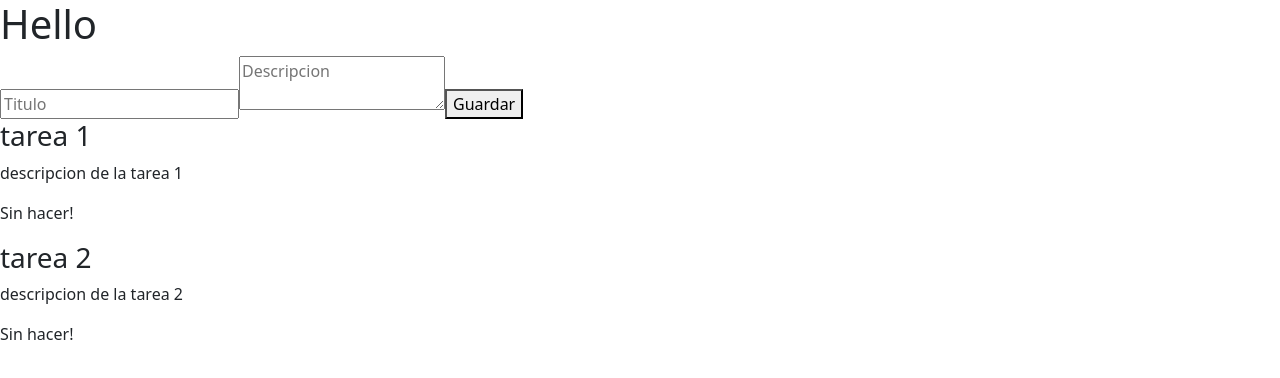
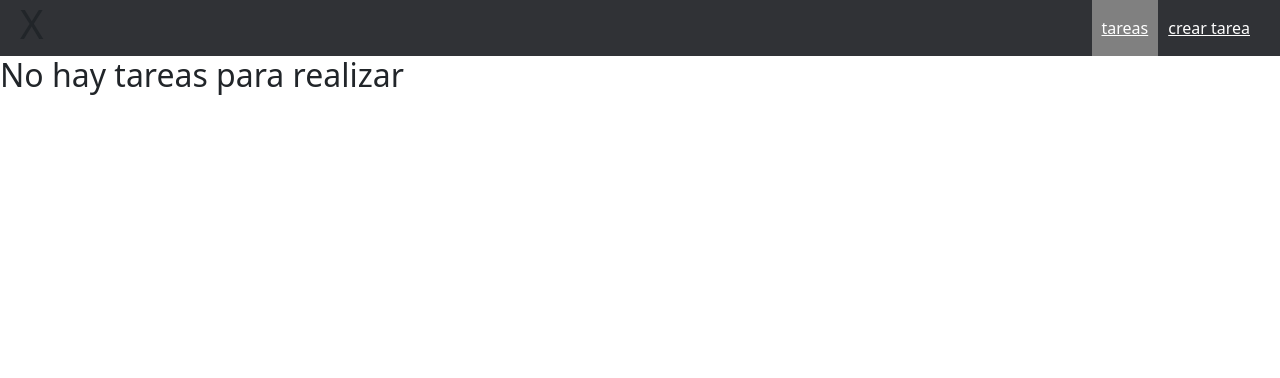
Before and after one commit to Loromhir/AppTaskReactRedux, a React (Create React App) app: page / in a window 1280 px wide. Shown: the top 378 px of the page. Built offline with nearby package versions, Linux system fonts and the light colour scheme.

Commit message:
realizado de componentes para el proyecto

```diff
--- a/src/App.js
+++ b/src/App.js
@@ -2,16 +2,20 @@ import React from 'react';
 import './styles/App.css';
 import '../node_modules/bootstrap/dist/css/bootstrap.min.css'
 import TaskForm from './components/TaskForm';
-import { TaskList } from './components/TaskList';
+import  TaskList  from './components/TaskList';
+import { Route } from "react-router-dom";
+import NavBar from './components/Nav';
+
 function App() {
 
 
   return (
-  <>
-  <h1>Hello</h1>
-  <TaskForm/>
-  <TaskList/>
-  </>
+    <React.Fragment>
+        <Route  component={NavBar}/>
+        <Route exact path='/create' component={TaskForm}/>
+        <Route exact path='/' component={TaskList}/>
+
+    </React.Fragment>
 
   );
 }
--- /dev/null
+++ b/src/components/Nav.jsx
@@ -0,0 +1,22 @@
+import React from 'react';
+import { NavLink } from 'react-router-dom';
+
+import '../styles/Nav.css';
+
+export default function NavBar() {
+    return (
+        <header className="navbar">
+            <div>
+                <h1 width="30" height="30" className="d-inline-block align-top" alt="" >X</h1>
+            </div>
+            <nav>
+                <ul className="list">
+                    <li className="list-item">
+                        <NavLink exact to="/" >tareas</NavLink>
+                        <NavLink to="/create" >crear tarea</NavLink>
+                    </li>
+                </ul>
+            </nav>
+        </header>
+    )
+}
--- a/src/components/TaskForm.jsx
+++ b/src/components/TaskForm.jsx
@@ -1,5 +1,5 @@
 import React, { useState } from 'react'
-import { useDispatch } from 'react-redux'
+import { useDispatch} from 'react-redux'
 import {add} from '../redux/actions/actions'
 const TaskForm = () => {
 
@@ -15,15 +15,15 @@ const TaskForm = () => {
 const handleChange= (e)=>{
         setTask(
            { ...task,
-            [e.target.name]: e.target.value}
+            [e.target.name]: e.target.value,
+             id: task.id + 1}
         )
 }
 
+
 const handleSubmit = (e)=>{
     e.preventDefault();
-    console.log(e, task)
     dispatch(add(task))
-    task.id = task.id + 1
 }
 
   return (
--- a/src/components/TaskList.jsx
+++ b/src/components/TaskList.jsx
@@ -1,24 +1,29 @@
 import React from 'react'
-import { useSelector } from 'react-redux'
+import { useDispatch, useSelector } from 'react-redux'
+import { remove } from '../redux/actions/actions';
 
+ const TaskList = () => {
 
-export const TaskList = () => {
-
+    const tasks = useSelector(state => state.tasks);
+    const dispatch = useDispatch()
+    const handleDelete= (id)=>{
+        dispatch(remove(id))
+    }
     const task = (task) => {
-        console.log(task);
         return (
             <div key={task.id}>
                 <h3>{task.title}</h3>
                 <p>{task.description}</p>
                 <p>{task.completed ? 'Terminado!' : 'Sin hacer!'}</p>
+                <button onClick={()=>{handleDelete(task.id)}}>Borrar</button>
             </div>
         )
     }
-    const tasks = useSelector(state => state.tasks)
-    console.log(tasks)
     return (
         <div>
-            {tasks.map(task)}
+            {tasks.length < 1 ? <h2>No hay tareas para realizar</h2> : tasks.map(task)}
         </div>
     )
 }
+
+export default TaskList
--- a/src/index.js
+++ b/src/index.js
@@ -1,16 +1,17 @@
 import React from 'react';
-import ReactDOM from 'react-dom/client';
+import ReactDOM from 'react-dom';
 import App from './App';
 import { BrowserRouter } from 'react-router-dom';
 import { Provider } from 'react-redux';
 import store from './redux/store/store'
- const root = ReactDOM.createRoot(
-  document.getElementById('root')
+
+
+
+ReactDOM.render(
+  <Provider store= {store}>
+  <BrowserRouter>
+     <App />
+   </BrowserRouter>
+   </Provider>,
+ document.getElementById('root')
 );
-const element =
-<Provider store={store}>
-  <BrowserRouter>
-    <App />
-  </BrowserRouter>
-</Provider>
-root.render(element);
--- a/src/redux/actions/actions.js
+++ b/src/redux/actions/actions.js
@@ -1,5 +1,3 @@
-export const ADD = 'ADD';
-export const REMOVE = 'REMOVE';
 
-export const add= ()=>{return{type: ADD}}
-export const remove= ()=>{return{type: REMOVE}}
+export const add= (task)=>{return{type: 'ADD', payload: task}}
+export const remove= (id)=>{return{type:'REMOVE', payload: id }}
--- a/src/redux/reducer/rootReducer.js
+++ b/src/redux/reducer/rootReducer.js
@@ -1,34 +1,36 @@
 const initialState={
-    name : 'tasks',
+   // name : 'tasks',
     tasks: [
-        {
-            id: '11',
-            title: 'tarea 1',
-            description:' descripcion de la tarea 1',
-            completed: false
-        },{
+        // {
+        //     id: '11',
+        //     title: 'tarea 1',
+        //     description:' descripcion de la tarea 1',
+        //     completed: false
+        // },{
 
-            id: '12',
-            title: 'tarea 2',
-            description:' descripcion de la tarea 2',
-            completed: false
-        }
+        //     id: '12',
+        //     title: 'tarea 2',
+        //     description:' descripcion de la tarea 2',
+        //     completed: false
+        // }
     ]
 };
 
-export default function rootReducer(state=initialState, action){
+ function rootReducer(state=initialState, action){
     switch (action.type) {
         case "ADD":
         return{
             ...state,
-            id: state.tasks.length +1,
             tasks: state.tasks.concat(action.payload)
         }
         case "REMOVE":
-        return{
+        return {
             ...state,
-            tasks : state.tasks.filter(task => task.id !==  action.id)
+            tasks: state.tasks.filter(task=> task.id !== action.payload)
         }
-        default: return state
+        default: return {...state};
     }
 }
+
+
+export default rootReducer;
--- a/src/styles/Nav.css
+++ b/src/styles/Nav.css
@@ -0,0 +1,47 @@
+.navbar {
+    height: 56px;
+    width: 100%;
+    top: 0;
+    left: 0;
+    background-color: #303236;
+    display: flex;
+    justify-content: space-between;
+    align-items: center;
+    padding: 0 20px;
+    box-sizing: border-box;
+}
+
+.navbar nav {
+    height: 100%;
+}
+
+.list {
+    margin: 0;
+    padding: 0;
+    list-style: none;
+    display: flex;
+    flex-flow: row;
+    align-items: center;
+    height: 100%;
+}
+
+.list-item {
+    margin: 0;
+    display: flex;
+    height: 100%;
+    width: auto;
+    align-items: center;
+}
+
+.list-item a {
+    color: white;
+    height: 100%;
+    padding: 16px 10px;
+    border-bottom: 4px solid transparent;
+}
+
+.list-item a:hover,
+.list-item a.active {
+    background-color: #808080;
+    color: white;
+}
```
Also changed, not shown: package.json (+4 -4 lines), 1 other file (tests, documents, lock files or other folders).
